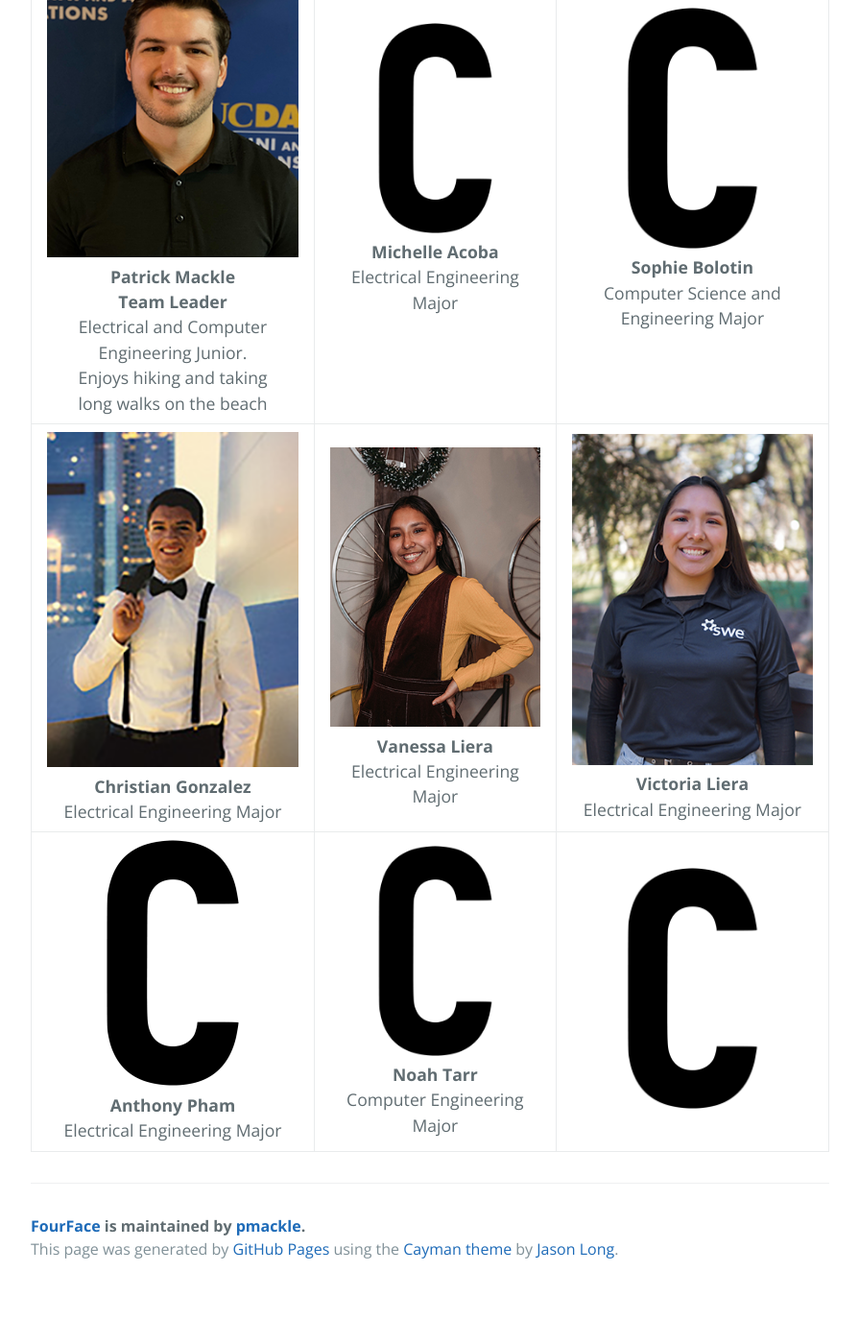
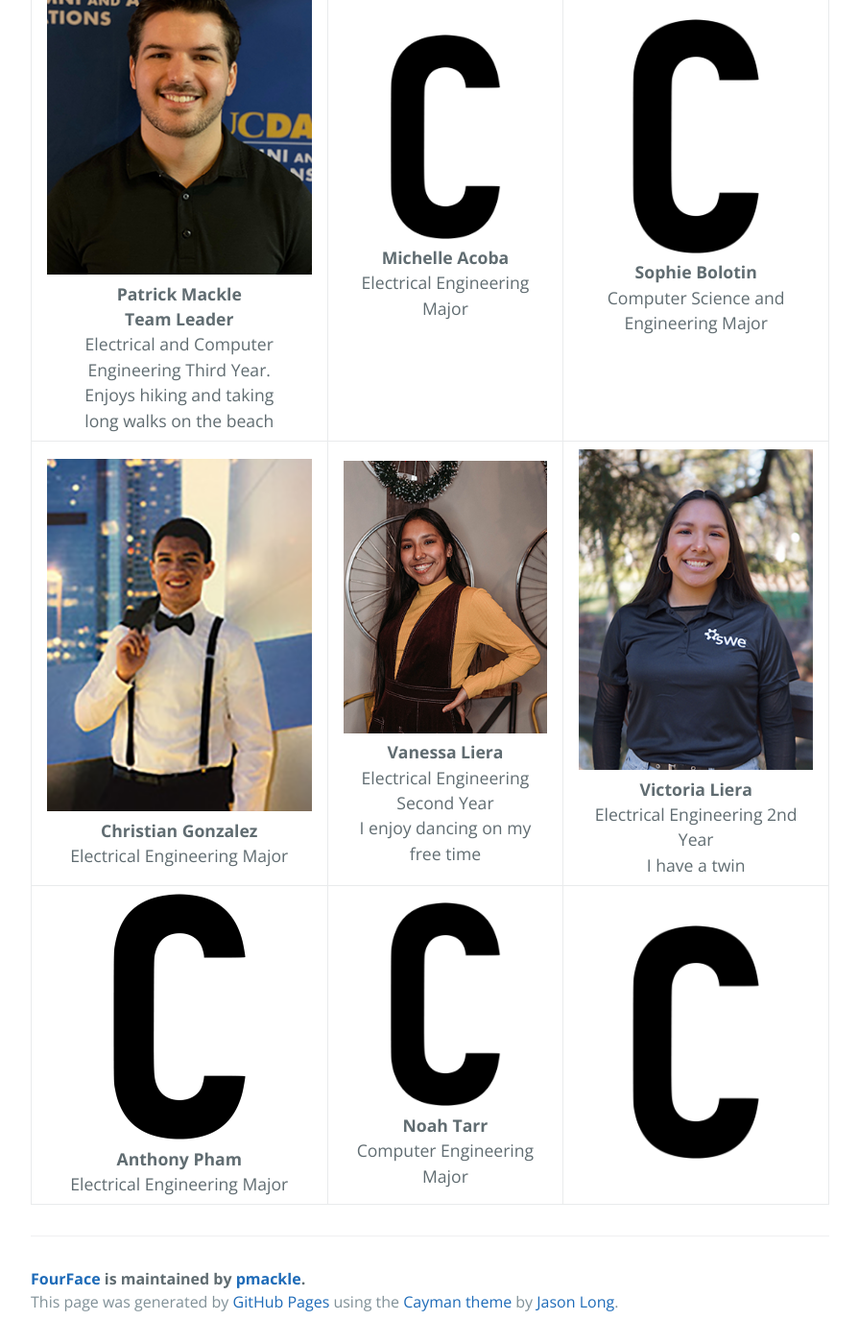
Before and after one commit to pmackle/EE-Emerge-2020-FourFace, a Jekyll site: the page built from docs/Team.md, in a window 1280 px wide and 1400 px high, scrolled down 1094 px. Shown: the whole window at 96% size, without its empty margins (192-1087 px from the left). Built offline with Jekyll 4.4.1, drawn with Linux system fonts in a browser that asks for light colours; before the commit the page ends 2439 px from its top, so only the background shows below that.

Commit message:
Update Team.md

```diff
--- a/docs/Team.md
+++ b/docs/Team.md
@@ -16,6 +16,6 @@ filename: Team
 
 | | | |
 |:-------------------------:|:-------------------------:|:-------------------------:|
-|![Test!](https://github.com/pmackle/EE-Emerge-2020-FourFace/blob/master/Documentation/Photos/patrick.png?raw=true)<br/> **Patrick Mackle** <br/> **Team Leader** <br/> Electrical and Computer Engineering Junior.<br/> Enjoys hiking and taking <br/> long walks on the beach |  ![Test!](https://github.com/pmackle/EE-Emerge-2020-FourFace/blob/master/docs/Images/C.png?raw=true)<br/>**Michelle Acoba** <br/> Electrical Engineering Major|![Test!](https://github.com/pmackle/EE-Emerge-2020-FourFace/blob/master/docs/Images/C.png?raw=true)<br/>**Sophie Bolotin** <br/> Computer Science and Engineering Major|
-|![Test!](https://github.com/pmackle/EE-Emerge-2020-FourFace/blob/master/Documentation/Photos/christian.png?raw=true)<br/>**Christian Gonzalez** <br/> Electrical Engineering Major |  ![Test!](https://github.com/pmackle/EE-Emerge-2020-FourFace/blob/master/vanessa4.png?raw=true)<br/>**Vanessa Liera** <br/> Electrical Engineering Major|![Test!](https://github.com/pmackle/EE-Emerge-2020-FourFace/blob/master/Documentation/Photos/victoria2.png?raw=true)<br/>**Victoria Liera** <br/> Electrical Engineering Major|
+|![Test!](https://github.com/pmackle/EE-Emerge-2020-FourFace/blob/master/Documentation/Photos/patrick.png?raw=true)<br/> **Patrick Mackle** <br/> **Team Leader** <br/> Electrical and Computer Engineering Third Year.<br/> Enjoys hiking and taking <br/> long walks on the beach |  ![Test!](https://github.com/pmackle/EE-Emerge-2020-FourFace/blob/master/docs/Images/C.png?raw=true)<br/>**Michelle Acoba** <br/> Electrical Engineering Major|![Test!](https://github.com/pmackle/EE-Emerge-2020-FourFace/blob/master/docs/Images/C.png?raw=true)<br/>**Sophie Bolotin** <br/> Computer Science and Engineering Major|
+|![Test!](https://github.com/pmackle/EE-Emerge-2020-FourFace/blob/master/Documentation/Photos/christian.png?raw=true)<br/>**Christian Gonzalez** <br/> Electrical Engineering Major |  ![Test!](https://github.com/pmackle/EE-Emerge-2020-FourFace/blob/master/vanessa4.png?raw=true)<br/>**Vanessa Liera** <br/> Electrical Engineering Second Year <br/>  I enjoy dancing on my free time|![Test!](https://github.com/pmackle/EE-Emerge-2020-FourFace/blob/master/Documentation/Photos/victoria2.png?raw=true)<br/>**Victoria Liera** <br/> Electrical Engineering 2nd Year <br/> I have a twin |
 |![Test!](https://github.com/pmackle/EE-Emerge-2020-FourFace/blob/master/docs/Images/C.png?raw=true)<br/> **Anthony Pham** <br/> Electrical Engineering Major |  ![Test!](https://github.com/pmackle/EE-Emerge-2020-FourFace/blob/master/docs/Images/C.png?raw=true)<br/>**Noah Tarr** <br/> Computer Engineering Major|![Test!](https://github.com/pmackle/EE-Emerge-2020-FourFace/blob/master/docs/Images/C.png?raw=true)|
```
